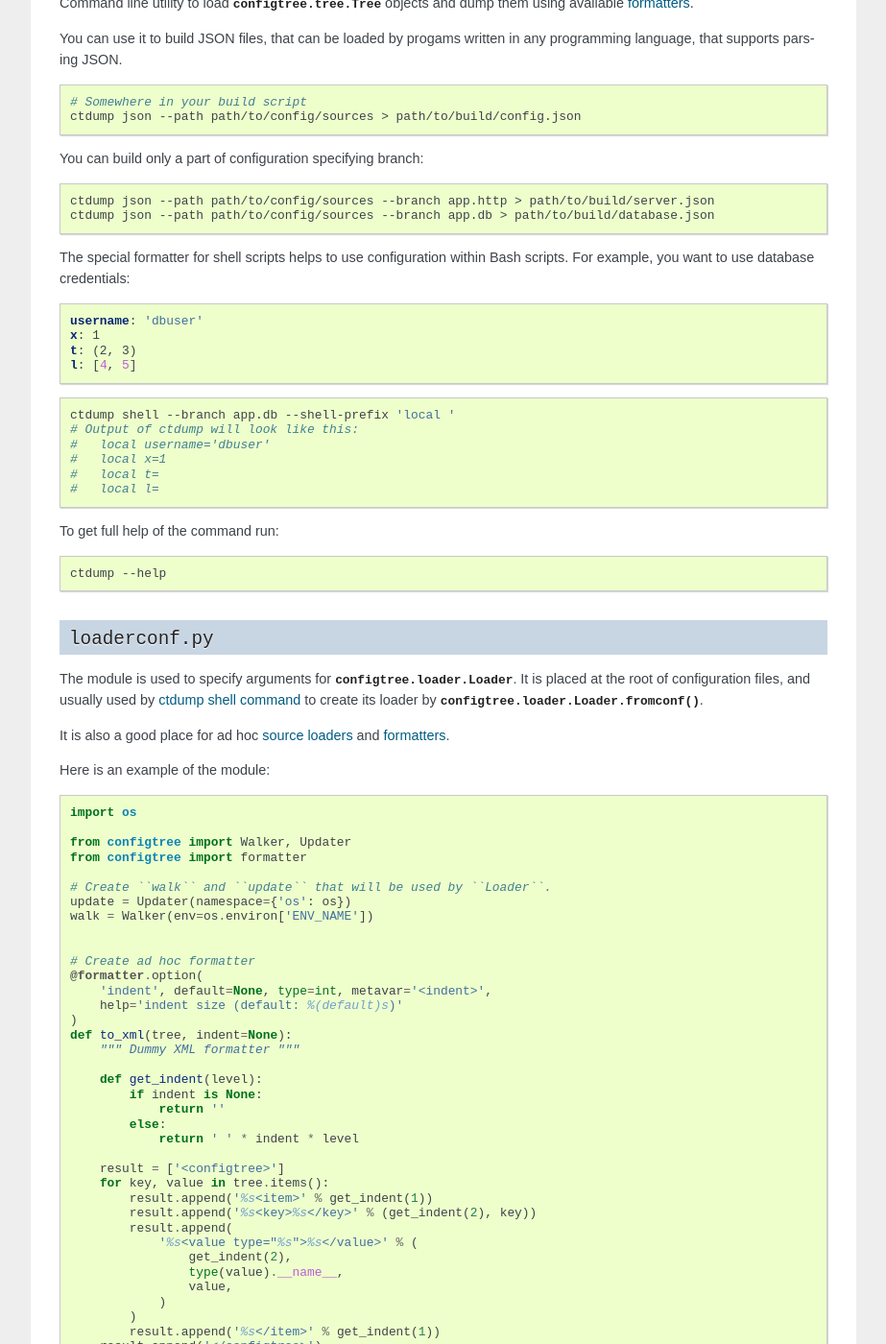
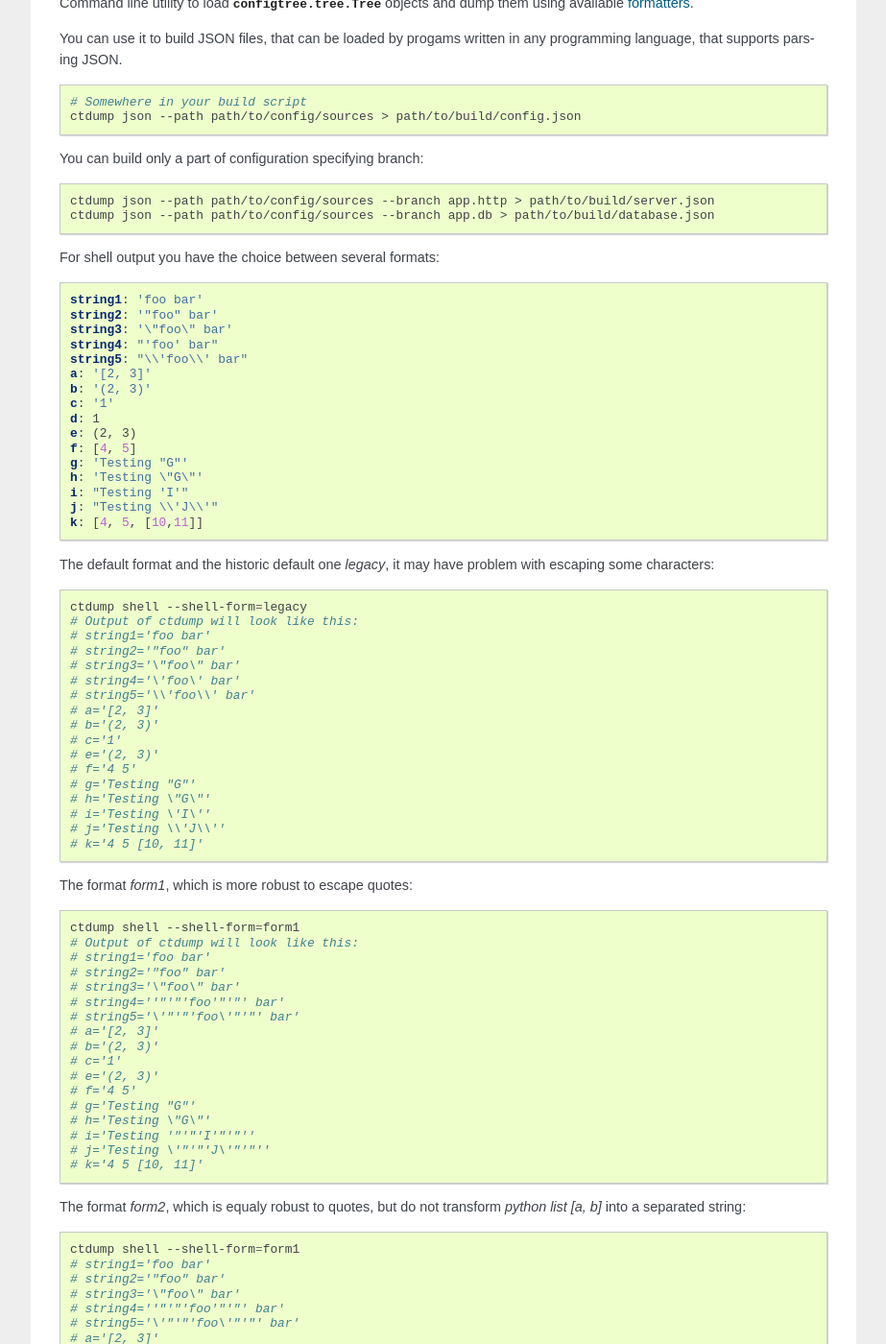
Before and after one commit to StudioEtrange/ConfigTree, a Sphinx documentation site: the page built from docs/advanced_usage.rst, in a window 1280 px wide and 1400 px high, scrolled down 7508 px. Shown: the whole window at 96% size, without its empty margins (198-1121 px from the left). Built offline with Sphinx 7.4.7, drawn with Linux system fonts in a browser that asks for light colours; some of the changed text lies outside the part shown.

Commit message:
complete doc

```diff
--- a/docs/advanced_usage.rst
+++ b/docs/advanced_usage.rst
@@ -521,25 +521,116 @@ You can build only a part of configuration specifying branch:
     ctdump json --path path/to/config/sources --branch app.http > path/to/build/server.json
     ctdump json --path path/to/config/sources --branch app.db > path/to/build/database.json
 
+For shell output you have the choice between several formats:
+
+..  code-block:: yaml
+
+
+        string1: 'foo bar'
+        string2: '"foo" bar'
+        string3: '\"foo\" bar'
+        string4: "'foo' bar"
+        string5: "\\'foo\\' bar"
+        a: '[2, 3]'
+        b: '(2, 3)'
+        c: '1'
+        d: 1
+        e: (2, 3)
+        f: [4, 5]
+        g: 'Testing "G"'
+        h: 'Testing \"G\"'
+        i: "Testing 'I'"
+        j: "Testing \\'J\\'"
+        k: [4, 5, [10,11]]
+
+The default format and the historic default one `legacy`, it may have problem with escaping some characters:
+
+..  code-block::  Bash
+
+        ctdump shell --shell-form=legacy
+        # Output of ctdump will look like this:
+        # string1='foo bar'
+        # string2='"foo" bar'
+        # string3='\"foo\" bar'
+        # string4='\'foo\' bar'
+        # string5='\\'foo\\' bar'
+        # a='[2, 3]'
+        # b='(2, 3)'
+        # c='1'
+        # e='(2, 3)'
+        # f='4 5'
+        # g='Testing "G"'
+        # h='Testing \"G\"'
+        # i='Testing \'I\''
+        # j='Testing \\'J\\''
+        # k='4 5 [10, 11]'
+
+The format `form1`, which is more robust to escape quotes:
+
+..  code-block::  Bash
+
+        ctdump shell --shell-form=form1
+        # Output of ctdump will look like this:
+        # string1='foo bar'
+        # string2='"foo" bar'
+        # string3='\"foo\" bar'
+        # string4=''"'"'foo'"'"' bar'
+        # string5='\'"'"'foo\'"'"' bar'
+        # a='[2, 3]'
+        # b='(2, 3)'
+        # c='1'
+        # e='(2, 3)'
+        # f='4 5'
+        # g='Testing "G"'
+        # h='Testing \"G\"'
+        # i='Testing '"'"'I'"'"''
+        # j='Testing \'"'"'J\'"'"''
+        # k='4 5 [10, 11]'
+
+
+The format `form2`, which is equaly robust to quotes, but do not transform
+`python list [a, b]` into a separated string:
+
+..  code-block::  Bash
+
+        ctdump shell --shell-form=form1
+        # string1='foo bar'
+        # string2='"foo" bar'
+        # string3='\"foo\" bar'
+        # string4=''"'"'foo'"'"' bar'
+        # string5='\'"'"'foo\'"'"' bar'
+        # a='[2, 3]'
+        # b='(2, 3)'
+        # c='1'
+        # e='(2, 3)'
+        # f='[4, 5]'
+        # g='Testing "G"'
+        # h='Testing \"G\"'
+        # i='Testing '"'"'I'"'"''
+        # j='Testing \'"'"'J\'"'"''
+        # k='[4, 5, [10, 11]]'
+
+
 The special formatter for shell scripts helps to use configuration within Bash scripts.
 For example, you want to use database credentials:
 
 ..  code-block:: yaml
 
         username: 'dbuser'
-        x: 1
-        t: (2, 3)
-        l: [4, 5]
+        password: 'qwerty'
+        database: 'mydata'
 
 ..  code-block::  Bash
 
-    ctdump shell --branch app.db --shell-prefix 'local '
-    # Output of ctdump will look like this:
-    #   local username='dbuser'
-    #   local x=1
-    #   local t=
-    #   local l=
+    backup_db() {
+        eval "$( ctdump shell --shell-prefix 'local ' )"
+        # Output of ctdump will look like this:
+        #   local username='dbuser'
+        #   local password='qwerty'
+        #   local database='mydata'
 
+        mysqldump --user="$username" --password="$password" "$database" > dump.sql
+    }
 
 To get full help of the command run:
 
```
